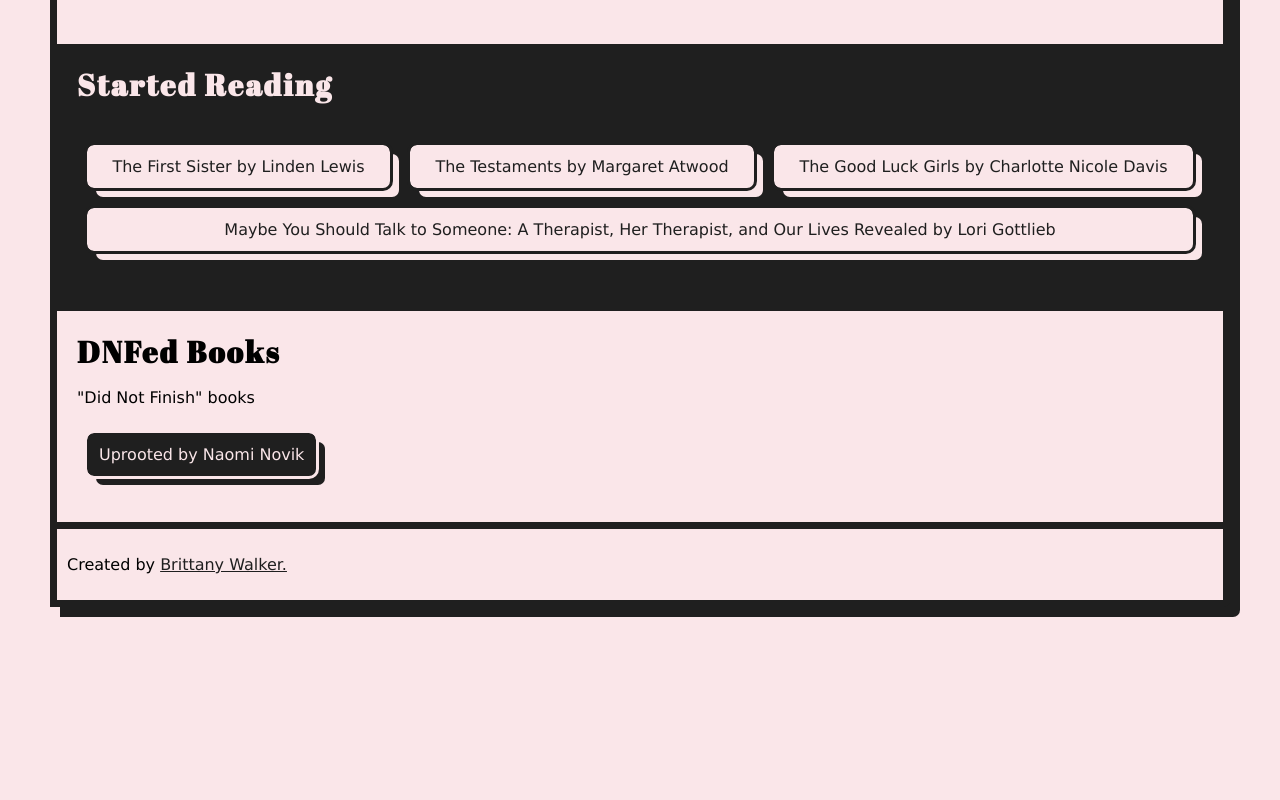
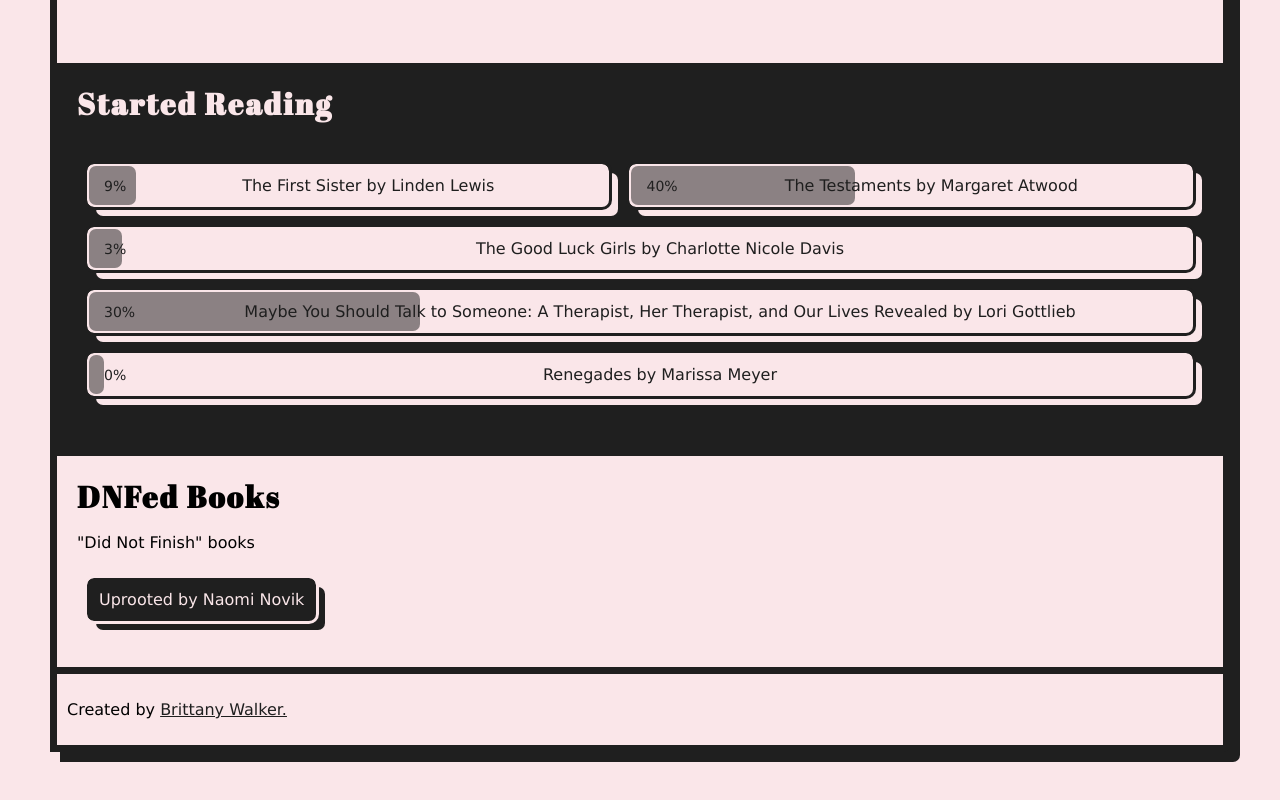
Before and after one commit to brittanyrw/thebookishlog, a Vue app: page / in a window 1280 px wide. Shown: the part 1332-2132 px from the top of the page. Before the commit the page ends 1989 px from the top, so only its background shows below. Built offline with nearby package versions, Linux system fonts and the light colour scheme.

Commit message:
Add progress for started books and add a new book

```diff
--- a/src/App.vue
+++ b/src/App.vue
@@ -72,7 +72,7 @@ nav {
     flex-grow: 1;
     border-right: 3px solid $black;
     display: flex;
-    justify-content: space-evenly;
+    justify-content: center;
     align-items: center;
     flex-wrap: wrap;
     button {
@@ -81,6 +81,7 @@ nav {
       background-color: transparent;
       text-transform: uppercase;
       outline-color: $black;
+      margin: 0 10px;
     }
     button:hover {
       background-color: $black;
--- a/src/components/Books.vue
+++ b/src/components/Books.vue
@@ -50,7 +50,12 @@
       <h2>Started Reading</h2>
       <ul>
         <li v-for="(book, index) in filter('started')" :key="index">
-          <p>{{ book.title }} by {{ book.author[0] }}</p>
+          <p class="current-book-title">
+            <span :style="`width:${book.pageProgress}%;`">
+              {{ book.pageProgress }}%
+            </span>
+            {{ book.title }} by {{ book.author[0] }}
+          </p>
         </li>
       </ul>
     </div>
@@ -149,12 +154,11 @@ export default {
       list-style: none;
       display: flex;
       flex-wrap: wrap;
-      max-width: 1200px;
       margin: 30px auto;
+      max-width: 1400px;
       li {
         flex-grow: 1;
         background-color: $pink;
-        padding: 10px;
         text-align: center;
         margin: 10px;
         border: 2px solid $pink;
@@ -165,6 +169,27 @@ export default {
         outline: 3px solid $black;
         p {
           margin: 0;
+          position: relative;
+          padding: 10px;
+          @media screen and (min-width: 668px) {
+            padding: 10px 10px 10px 50px;
+          }
+          span {
+            top: 0;
+            left: 0;
+            font-size: 14px;
+            padding-left: 15px;
+            height: 100%;
+            border-radius: 7px;
+            background-color: rgba(31, 31, 31, 0.5);
+            display: flex;
+            align-items: center;
+            margin-bottom: 10px;
+            @media screen and (min-width: 668px) {
+              position: absolute;
+              margin-bottom: 0;
+            }
+          }
         }
       }
     }
--- a/src/data/books.js
+++ b/src/data/books.js
@@ -209,6 +209,7 @@ export const bookData = [
     dateStarted: "02/14/2021",
     dateFinished: "",
     progress: "started",
+    pageProgress: 9,
     bookCoverColor: "Gold",
     bookCoverObject: "Woman",
     fav: false
@@ -226,6 +227,7 @@ export const bookData = [
     dateStarted: "11/29/2020",
     dateFinished: "",
     progress: "started",
+    pageProgress: 40,
     bookCoverColor: "Blue",
     bookCoverObject: "Woman",
     fav: false
@@ -250,6 +252,7 @@ export const bookData = [
     dateStarted: "02/15/2021",
     dateFinished: "",
     progress: "started",
+    pageProgress: 3,
     bookCoverColor: "Brown",
     bookCoverObject: "Woman",
     fav: false
@@ -268,8 +271,15 @@ export const bookData = [
     dateStarted: "02/17/2021",
     dateFinished: "",
     progress: "started",
+    pageProgress: 30,
     bookCoverColor: "Blue",
     bookCoverObject: "Tissue",
     fav: false
+  },
+  {
+    title: "Renegades",
+    author: ["Marissa Meyer"],
+    progress: "started",
+    pageProgress: 0
   }
 ];
```
Also changed, not shown: 1 other file (tests, documents, lock files or other folders).
